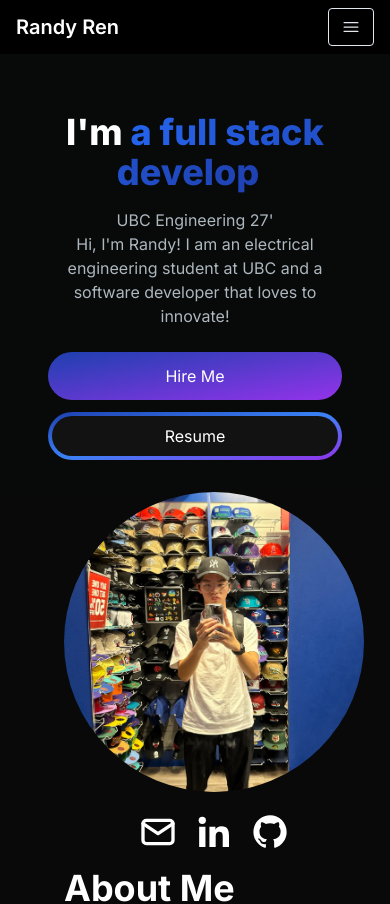
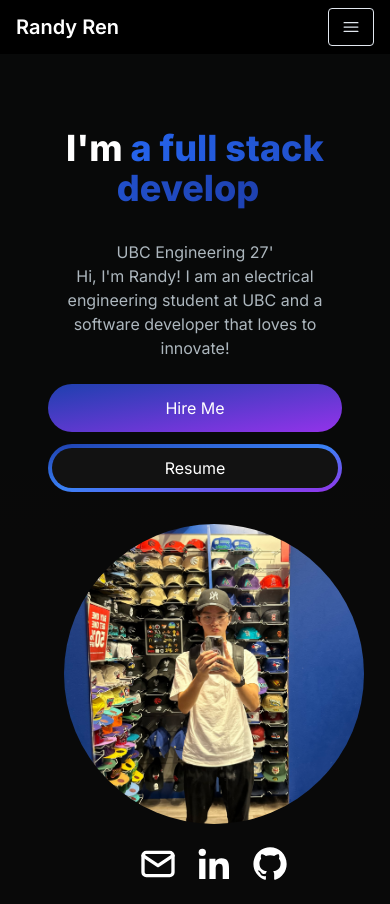
Before and after one commit to randyren278/randy-portfolio, a Next.js app: page / in a window 390 px wide. Shown: the top 904 px of the page. Built offline with nearby package versions, Linux system fonts and the light colour scheme.

Commit message:
fixxed some mobile scaling issues

```diff
--- a/app/components/NameType.tsx
+++ b/app/components/NameType.tsx
@@ -24,6 +24,7 @@ const NameType = () => {
           transition={{ duration: 0.5 }}
           className="place-self-center"
         >
+          <div className="h-32 flex items-center justify-center">
             <h1 className="text-white mb-4 text-4xl sm:text-5xl lg:text-7xl lg:leading-normal font-extrabold">
               <span className="text-white">I'm{" "}</span>
               <TypeAnimation
@@ -43,6 +44,7 @@ const NameType = () => {
                 className="text-transparent bg-clip-text bg-gradient-to-r from-blue-600 to-blue-800"
               />
             </h1>
+          </div>
           <p className="text-[#ADB7BE] text-base sm:text-lg mb-6 lg:text-xl">
             <span className="block">UBC Engineering 27'</span>
             Hi, I'm Randy! I am an electrical engineering student at UBC and a
```
Also changed, not shown: 1 other file (tests, documents, lock files or other folders). Lines whose indentation alone changed are shown as unchanged.
